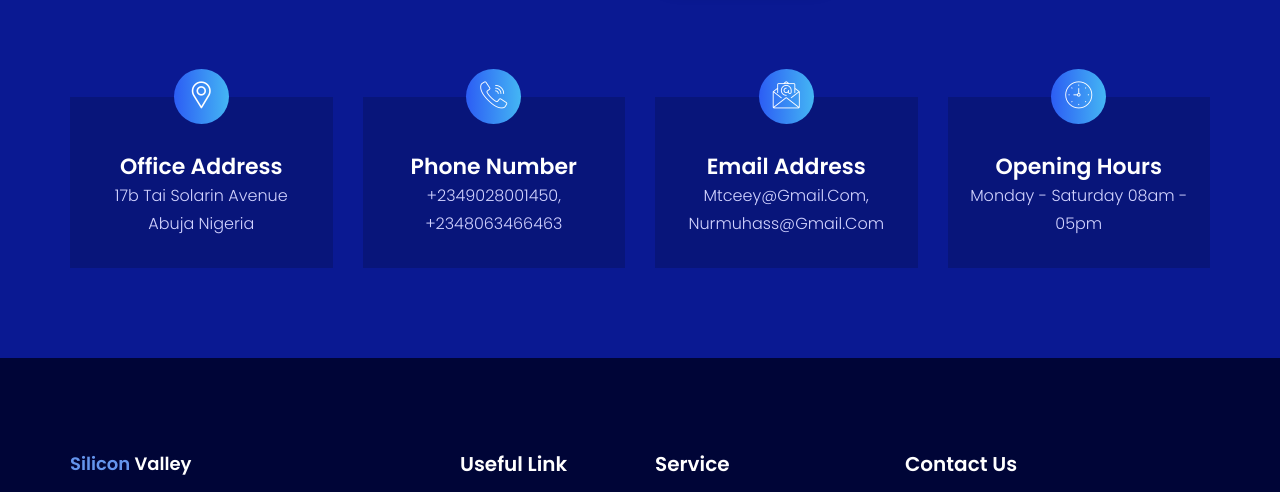
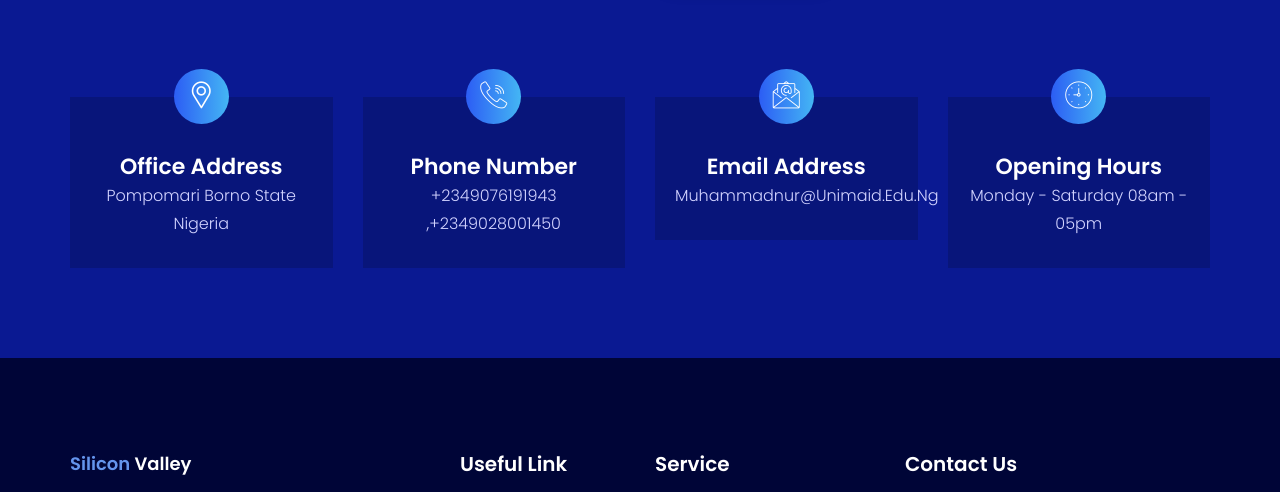
Before and after one commit to nurmuhass/Silicon_Valley, a plain HTML site: page contact-us.html in a window 1280 px wide. Shown: the part 1137-1629 px from the top of the page. Drawn offline with Linux system fonts and the light colour scheme; some packages are replaced by stand-ins of ours.

Commit message:
Update contact-us.html

```diff
--- a/contact-us.html
+++ b/contact-us.html
@@ -153,7 +153,7 @@
                         </div>
                         <div class="text-box">
                             <h4>office address</h4>
-                            <p>17b Tai Solarin Avenue Abuja Nigeria</p>
+                            <p>pompomari borno state Nigeria</p>
                         </div>
                     </div>
                 </div>
@@ -164,7 +164,7 @@
                         </div>
                         <div class="text-box">
                             <h4>phone number</h4>
-                            <p>+2349028001450, +2348063466463</p>
+                            <p> +2349076191943 ,+2349028001450</p>
                         </div>
                     </div>
                 </div>
@@ -175,7 +175,7 @@
                         </div>
                         <div class="text-box">
                             <h4>email address</h4>
-                            <p>Mtceey@gmail.com, Nurmuhass@gmail.com</p>
+                            <p>muhammadnur@unimaid.edu.ng</p>
                         </div>
                     </div>
                 </div>
```
